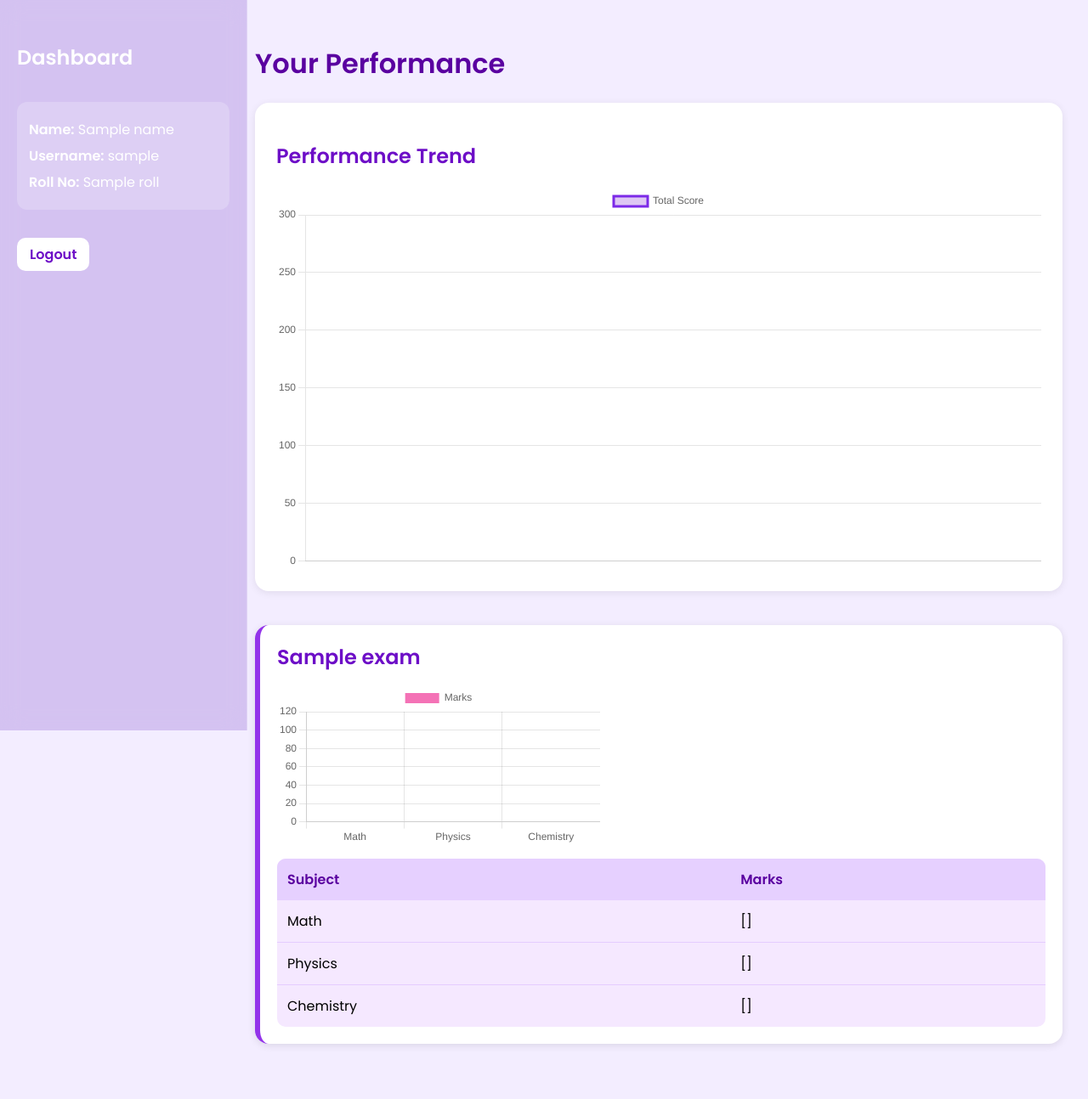
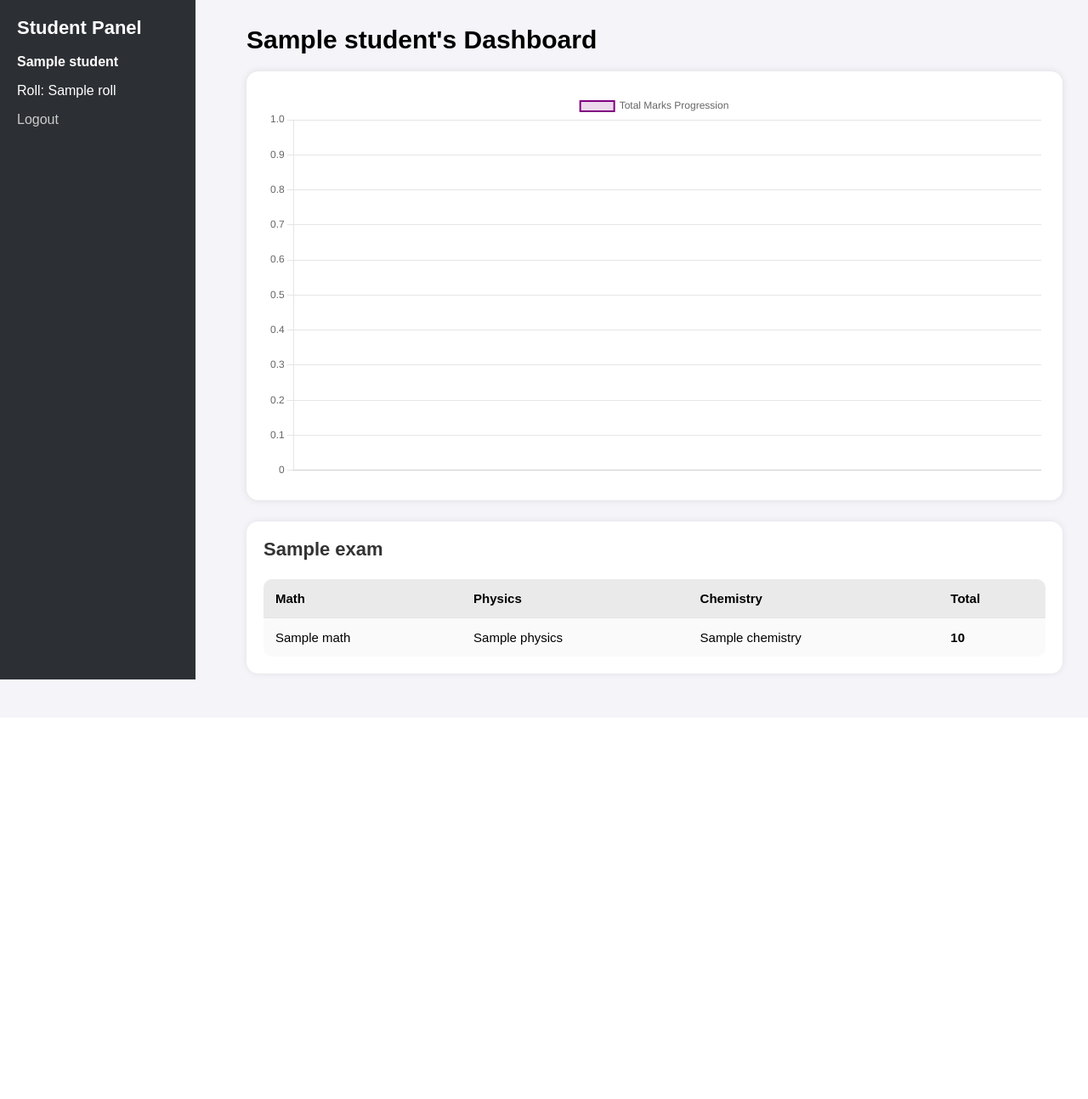
Before and after one commit to sahithikota9/AdvaitaAcademy, a Flask app: template templates/dashboard.html in a window 1280 px wide. Shown: the whole page at 85% size. After the commit the page ends 845 px from the top, so only its background shows below. Run offline with Flask 3, Linux system fonts and the light colour scheme; the template is opened without the code that fills it: most values are stand-ins (such as "Sample title", 1, 10 or a date in 2020).

Commit message:
Updated dashboard.html and app.py with latest-to-oldest sorting, totals, and design fixes

```diff
--- a/app.py
+++ b/app.py
@@ -1,74 +1,68 @@
-from flask import Flask, render_template, request, redirect, session
+from flask import Flask, render_template, request, redirect, url_for
 import json
 
 app = Flask(__name__)
-app.secret_key = "your_secret_key_here"
 
-# --- Load JSON files ---
-def load_students():
-    with open("students.json", "r") as f:
-        return json.load(f)
+# ---------------------------
+# Load students
+# ---------------------------
+with open("students.json", "r") as f:
+    students = json.load(f)
 
-def load_results():
-    with open("results.json", "r") as f:
-        return json.load(f)
+# ---------------------------
+# Load results
+# ---------------------------
+with open("results.json", "r") as f:
+    results = json.load(f)
 
-students = load_students()
-results = load_results()
 
-# ---------------- LOGIN PAGE -----------------
+# ---------------------------
+# LOGIN PAGE
+# ---------------------------
 @app.route("/", methods=["GET", "POST"])
 def login():
     if request.method == "POST":
-        username = request.form["username"]
-        password = request.form["password"]
+        username = request.form.get("username")
+        password = request.form.get("password")
 
         if username in students and students[username]["password"] == password:
-            session["username"] = username
-            return redirect("/dashboard")
-        else:
-            return render_template("login.html", error="Invalid credentials")
+            return redirect(url_for("dashboard", username=username))
+
+        return render_template("login.html", error="Invalid username or password")
 
     return render_template("login.html")
 
-# ---------------- DASHBOARD -----------------
-@app.route("/dashboard")
-def dashboard():
-    if "username" not in session:
-        return redirect("/")
 
-    username = session["username"]
-    student = students[username]
-    exams = results.get(username, [])
+# ---------------------------
+# DASHBOARD PAGE
+# ---------------------------
+@app.route("/dashboard/<username>")
+def dashboard(username):
+    student = students.get(username)
+    exam_list = results.get(username, [])
 
-    # SORT newest → oldest for display
-    exams_sorted = sorted(exams, key=lambda x: x["exam"], reverse=True)
+    # ---- Calculate totals ----
+    for exam in exam_list:
+        exam["total"] = exam["math"] + exam["physics"] + exam["chemistry"]
 
-    # For the line chart: oldest → newest
-    exams_old_first = exams_sorted[::-1]
+    # ---- Sorting ----
+    exams_for_graph = sorted(exam_list, key=lambda x: x["exam"])                  # oldest → newest
+    exams_for_display = sorted(exam_list, key=lambda x: x["exam"], reverse=True) # newest → oldest
 
-    exam_names = [e["exam"] for e in exams_old_first]
-    exam_totals = [
-        e["math"] + e["physics"] + e["chemistry"]
-        for e in exams_old_first
-    ]
+    graph_labels = [e["exam"] for e in exams_for_graph]
+    graph_totals = [e["total"] for e in exams_for_graph]
 
     return render_template(
         "dashboard.html",
-        name=student["name"],
-        username=username,
-        roll=student["roll"],
-        exams=exams_sorted,
-        exam_names=exam_names,
-        exam_totals=exam_totals
+        student=student,
+        exams=exams_for_display,
+        graph_labels=graph_labels,
+        graph_totals=graph_totals
     )
 
-# ---------------- LOGOUT -----------------
-@app.route("/logout")
-def logout():
-    session.clear()
-    return redirect("/")
 
-# ---------------- RUN -----------------
+# ---------------------------
+# MAIN
+# ---------------------------
 if __name__ == "__main__":
     app.run(debug=True)
--- a/templates/dashboard.html
+++ b/templates/dashboard.html
@@ -2,112 +2,100 @@
 <html lang="en">
 <head>
     <meta charset="UTF-8">
-    <title>Dashboard</title>
-
-    <!-- Fonts -->
-    <link href="https://fonts.googleapis.com/css2?family=Poppins:wght@300;400;600&display=swap" rel="stylesheet">
-
-    <!-- Chart.js -->
+    <title>{{ student.name }} - Dashboard</title>
     <script src="https://cdn.jsdelivr.net/npm/chart.js"></script>
 
     <style>
         body {
             margin: 0;
-            font-family: "Poppins", sans-serif;
-            background: #f3edff;
+            font-family: Arial, sans-serif;
+            background: #f4f4f9;
+            display: flex;
         }
 
         /* SIDEBAR */
         .sidebar {
-            width: 250px;
+            width: 230px;
             height: 100vh;
-            background: rgba(120, 70, 200, 0.25);
-            backdrop-filter: blur(14px);
-            border-right: 1px solid rgba(255,255,255,0.25);
+            background: #2c2f33;
+            color: white;
+            padding: 20px;
+            box-sizing: border-box;
             position: fixed;
-            padding: 30px 20px;
+        }
+
+        .sidebar h2 {
+            margin-top: 0;
+            font-size: 22px;
+        }
+
+        .sidebar a {
+            color: #ccc;
+            text-decoration: none;
+            display: block;
+            margin: 15px 0;
+            font-size: 16px;
+        }
+
+        .sidebar a:hover {
             color: white;
         }
 
-        .sidebar h2 {
-            font-weight: 600;
-            margin-bottom: 35px;
-        }
-
-        .profile-box {
-            background: rgba(255,255,255,0.2);
-            padding: 14px;
-            border-radius: 12px;
-            margin-bottom: 40px;
-        }
-
-        .profile-box p {
-            margin: 6px 0;
-            color: white;
-        }
-
-        .logout-btn {
-            padding: 8px 15px;
-            background: white;
-            color: #6d0ec7;
-            text-decoration: none;
-            border-radius: 10px;
-            font-weight: 600;
-        }
-
-        /* MAIN */
+        /* MAIN AREA */
         .main {
-            margin-left: 270px;
+            margin-left: 260px;
             padding: 30px;
+            width: calc(100% - 260px);
         }
 
         h1 {
-            color: #5a00a0;
-            font-weight: 600;
+            margin-top: 0;
+            font-size: 30px;
         }
 
-        .chart-box {
+        /* LINE CHART CARD */
+        .chart-card {
             background: white;
+            border-radius: 14px;
             padding: 25px;
-            border-radius: 16px;
-            margin-bottom: 40px;
-            box-shadow: 0 2px 10px rgba(0,0,0,0.08);
+            margin-bottom: 25px;
+            box-shadow: 0 0 8px rgba(0,0,0,0.1);
         }
 
-        /* EXAM CARD */
+        /* EXAM CARDS */
         .exam-card {
-            background: white;
+            background: #ffffff;
+            border-radius: 14px;
             padding: 20px;
-            border-radius: 16px;
-            margin-bottom: 35px;
-            box-shadow: 0 2px 10px rgba(0,0,0,0.1);
-            border-left: 6px solid #9333ea;
+            margin-bottom: 22px;
+            box-shadow: 0px 0px 8px rgba(0,0,0,0.08);
         }
 
-        .exam-card h2 {
-            margin: 0 0 15px 0;
-            color: #6d0ec7;
+        .exam-card h3 {
+            margin-top: 0;
+            font-size: 22px;
+            color: #333;
         }
 
-        /* TABLES */
+        /* TABLE */
         table {
             width: 100%;
-            background: #f5e8ff;
+            border-collapse: collapse;
+            margin-top: 12px;
+            background: #fafafa;
             border-radius: 10px;
             overflow: hidden;
-            border-collapse: collapse;
+        }
+
+        th, td {
+            padding: 14px;
+            text-align: left;
+            border-bottom: 1px solid #e4e4e4;
+            font-size: 15px;
         }
 
         th {
-            background: #e6d0ff;
-            padding: 12px;
-            text-align: left;
-            color: #5a00a0;
-        }
-
-        td {
-            padding: 12px;
-            border-bottom: 1px solid #e5ccff;
+            background: #eaeaea;
         }
 
         tr:last-child td {
@@ -120,92 +108,71 @@
 
     <!-- SIDEBAR -->
     <div class="sidebar">
-        <h2>Dashboard</h2>
+        <h2>Student Panel</h2>
+        <p><strong>{{ student.name }}</strong></p>
+        <p>Roll: {{ student.roll }}</p>
 
-        <div class="profile-box">
-            <p><b>Name:</b> {{ name }}</p>
-            <p><b>Username:</b> {{ username }}</p>
-            <p><b>Roll No:</b> {{ roll }}</p>
-        </div>
-
-        <a class="logout-btn" href="/logout">Logout</a>
+        <a href="/">Logout</a>
     </div>
 
-    <!-- MAIN AREA -->
+    <!-- MAIN -->
     <div class="main">
-        <h1>Your Performance</h1>
 
-        <!-- LINE CHART: oldest → newest -->
-        <div class="chart-box">
-            <h2 style="color:#6d0ec7;">Performance Trend</h2>
+        <h1>{{ student.name }}'s Dashboard</h1>
+
+        <!-- LINE GRAPH -->
+        <div class="chart-card">
             <canvas id="progressChart"></canvas>
         </div>
 
-        <!-- EXAM CARDS -->
+        <script>
+            const ctx = document.getElementById("progressChart");
+
+            new Chart(ctx, {
+                type: "line",
+                data: {
+                    labels: {{ graph_labels | tojson }},
+                    datasets: [{
+                        label: "Total Marks Progression",
+                        data: {{ graph_totals | tojson }},
+                        borderColor: "purple",
+                        backgroundColor: "rgba(128,0,128,0.15)",
+                        borderWidth: 2,
+                        fill: true,
+                        tension: 0.35
+                    }]
+                },
+                options: {
+                    scales: {
+                        y: { beginAtZero: true }
+                    }
+                }
+            });
+        </script>
+
+        <!-- EXAM RESULTS (newest first) -->
         {% for exam in exams %}
         <div class="exam-card">
-            <h2>{{ exam.exam }}</h2>
-
-            <div style="width:380px; margin-bottom:15px;">
-                <canvas id="chart_{{ loop.index }}"></canvas>
-            </div>
+            <h3>{{ exam.exam }}</h3>
 
             <table>
                 <tr>
-                    <th>Subject</th>
-                    <th>Marks</th>
+                    <th>Math</th>
+                    <th>Physics</th>
+                    <th>Chemistry</th>
+                    <th>Total</th>
                 </tr>
-                <tr><td>Math</td><td>{{ exam.math }}</td></tr>
-                <tr><td>Physics</td><td>{{ exam.physics }}</td></tr>
-                <tr><td>Chemistry</td><td>{{ exam.chemistry }}</td></tr>
+                <tr>
+                    <td>{{ exam.math }}</td>
+                    <td>{{ exam.physics }}</td>
+                    <td>{{ exam.chemistry }}</td>
+                    <td><strong>{{ exam.total }}</strong></td>
+                </tr>
             </table>
         </div>
         {% endfor %}
+
     </div>
-
-    <!-- CHART LOGIC -->
-    <script>
-        // LINE CHART — oldest → newest
-        const examLabels = {{ exam_names|tojson }};
-        const totals = {{ exam_totals|tojson }};
-
-        new Chart(document.getElementById("progressChart"), {
-            type: "line",
-            data: {
-                labels: examLabels,
-                datasets: [{
-                    label: "Total Score",
-                    data: totals,
-                    borderColor: "#7c2ae8",
-                    backgroundColor: "rgba(126, 34, 206, 0.25)",
-                    borderWidth: 3,
-                    fill: true,
-                    tension: 0.35
-                }]
-            },
-            options: {
-                scales: { y: { beginAtZero: true, max: 300 } }
-            }
-        });
-
-        // SUBJECT BAR CHARTS
-        {% for exam in exams %}
-        new Chart(document.getElementById("chart_{{ loop.index }}"), {
-            type: "bar",
-            data: {
-                labels: ["Math", "Physics", "Chemistry"],
-                datasets: [{
-                    label: "Marks",
-                    data: [{{ exam.math }}, {{ exam.physics }}, {{ exam.chemistry }}],
-                    backgroundColor: ["#f472b6", "#60a5fa", "#facc15"]
-                }]
-            },
-            options: {
-                scales: { y: { beginAtZero: true, max: 120 } }
-            }
-        });
-        {% endfor %}
-    </script>
 
 </body>
 </html>
```
